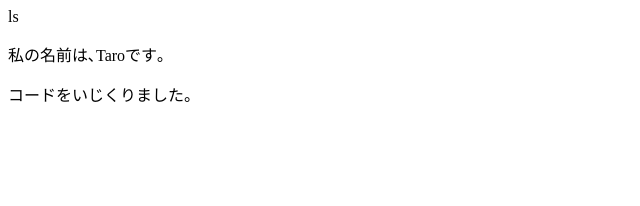
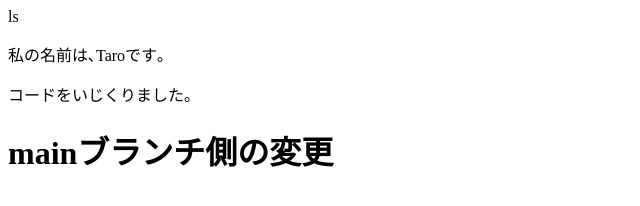
Before and after one commit to MarinaSugawara/git_test1, a plain HTML site: page index.html in a window 1280 px wide. Shown: the whole page, without its empty margins (0-640 px from the left). Drawn offline with Linux system fonts and the light colour scheme.

Commit message:
13行目に文言追加

```diff
--- a/index.html
+++ b/index.html
@@ -10,6 +10,7 @@ ls<!DOCTYPE html>
 <body>
     <p>私の名前は､Taroです｡</p>
     <p>コードをいじくりました。</p>
+    <h1>mainブランチ側の変更</h1>
 </body>
 
 </html>
```
Also changed, not shown: 1 other file.
